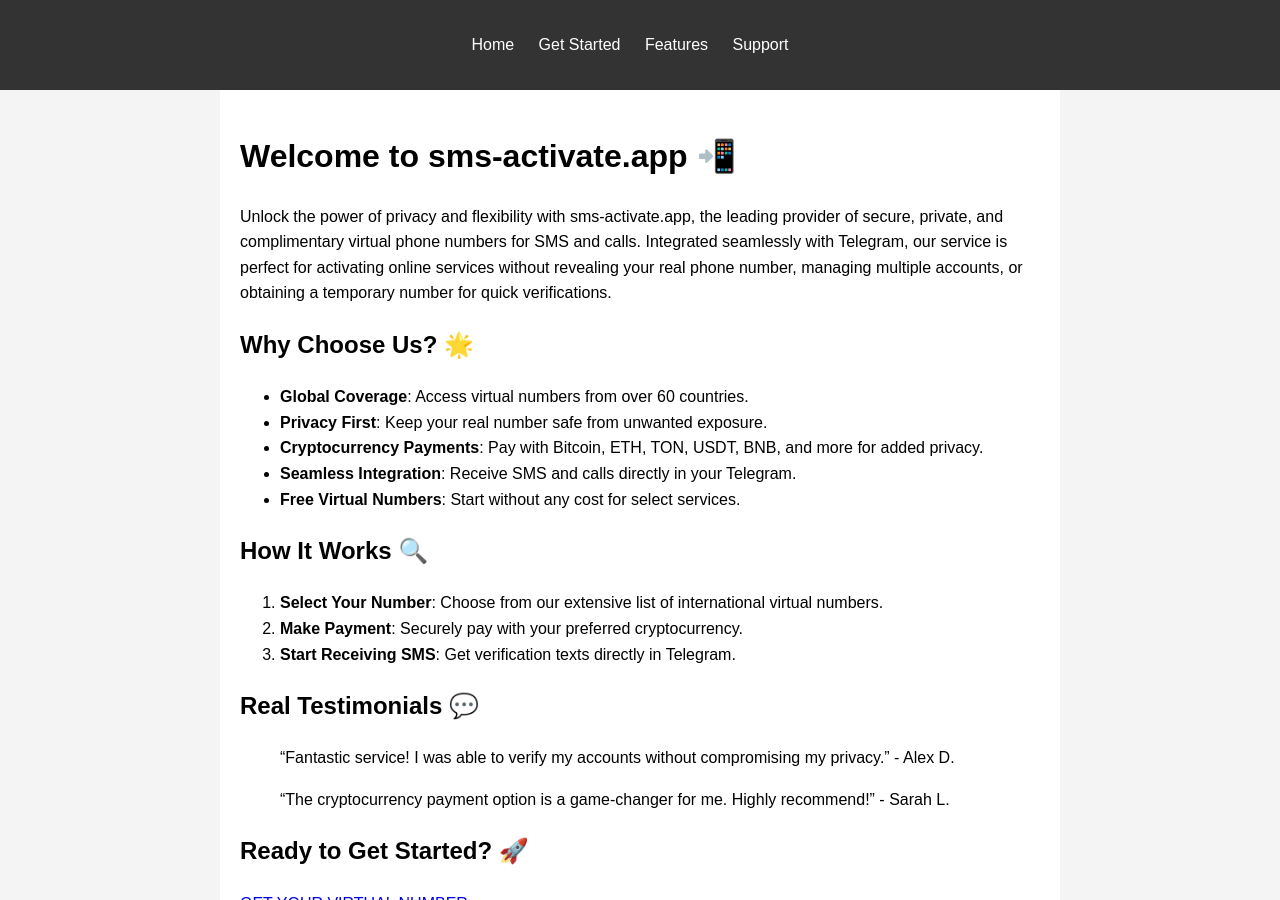
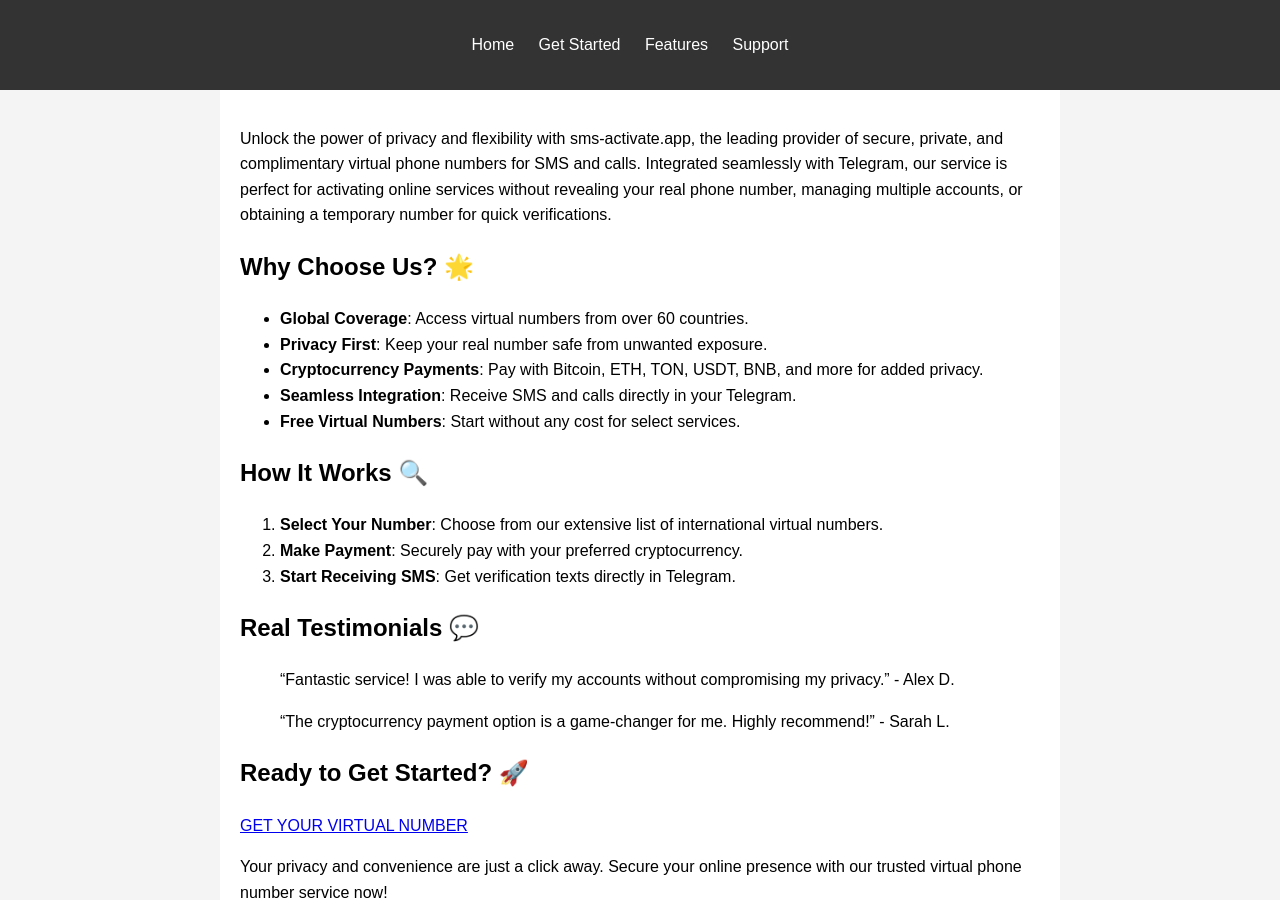
Before and after one commit to VirtualPhoneNumber/sms-activate.app, a Jekyll site: the page built from index.md, in a window 1280 px wide and 900 px high. Built offline with Jekyll 4.4.1, drawn with Linux system fonts in a browser that asks for light colours; our own code applies the rules of GitHub Pages for plain Markdown files.

Commit message:
Update index.md

```diff
--- a/index.md
+++ b/index.md
@@ -1,4 +1,3 @@
-# Welcome to sms-activate.app 📲
 
 Unlock the power of privacy and flexibility with sms-activate.app, the leading provider of secure, private, and complimentary virtual phone numbers for SMS and calls. Integrated seamlessly with Telegram, our service is perfect for activating online services without revealing your real phone number, managing multiple accounts, or obtaining a temporary number for quick verifications.
 
```
